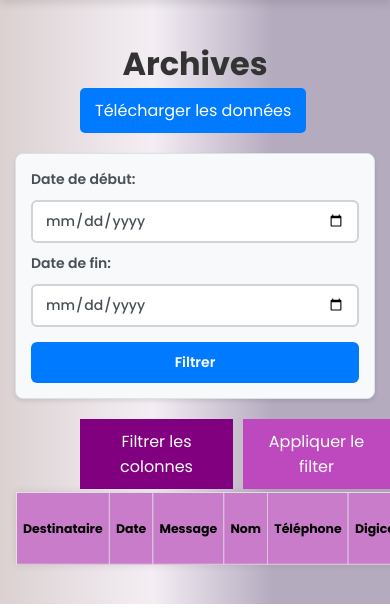
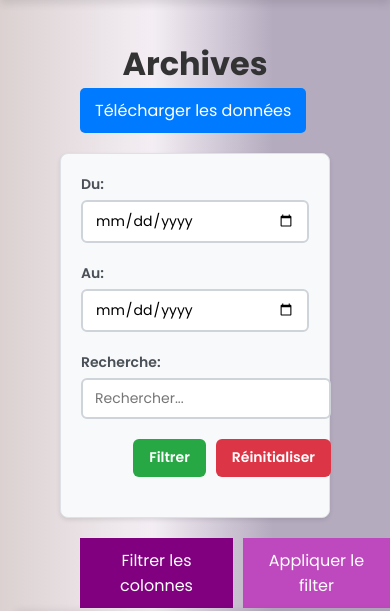
Before and after one commit to redaelkarne/acces, a Django app: page /export_archive_messages/ in a window 390 px wide; the page is wider, and only the part inside the window is pictured. Shown: the part 240-851 px from the top of that part. Run offline with Django 5.2, Linux system fonts and the light colour scheme; a user stored in the database is signed in; tables that the repository leaves empty hold one stand-in row (values such as "Sample post"); lists and menus that the app fills with data are empty; some libraries are stand-ins or nearby versions.

Commit message:
minor fixes

```diff
--- a/accesclient/static/css/stylesarch.css
+++ b/accesclient/static/css/stylesarch.css
@@ -269,15 +269,121 @@ tr:hover {
     transform: scale(0.95);
 }
 
-/* Date Filter Styles */
-.date-filter-container {
+/* Combined Filter Styles */
+.filters-row {
+    margin: 20px 0 20px 60px;
+}
+
+.combined-filter-container {
     background-color: #f8f9fa;
     border: 1px solid #dee2e6;
     border-radius: 8px;
-    padding: 15px 20px;
-    margin: 20px 0 20px 60px;
-    max-width: 600px;
+    padding: 20px;
     box-shadow: 0 2px 4px rgba(0,0,0,0.1);
+    max-width: 1000px;
+}
+
+.combined-filter-form {
+    display: flex;
+    flex-wrap: wrap;
+    gap: 20px;
+    align-items: flex-end;
+}
+
+.filter-group {
+    display: flex;
+    flex-direction: column;
+    gap: 5px;
+}
+
+.filter-group.search-group {
+    flex-grow: 1;
+    min-width: 250px;
+}
+
+.filter-label {
+    font-weight: 600;
+    color: #495057;
+    font-size: 14px;
+}
+
+.filter-input, .filter-select {
+    padding: 8px 12px;
+    border: 2px solid #ced4da;
+    border-radius: 6px;
+    font-size: 14px;
+    transition: border-color 0.3s;
+}
+
+.filter-input:focus, .filter-select:focus {
+    outline: none;
+    border-color: #80bdff;
+    box-shadow: 0 0 0 0.2rem rgba(0,123,255,.25);
+}
+
+.filter-select {
+    min-width: 200px;
+    background-color: white;
+    cursor: pointer;
+}
+
+.search-input {
+    width: 100%;
+}
+
+.filter-actions {
+    display: flex;
+    gap: 10px;
+}
+
+.filter-button {
+    padding: 8px 16px;
+    border: none;
+    border-radius: 6px;
+    font-weight: 600;
+    font-size: 14px;
+    cursor: pointer;
+    transition: background-color 0.3s;
+    color: white;
+    white-space: nowrap;
+    height: 38px; /* Match input height */
+}
+
+.search-btn {
+    background-color: #28a745;
+}
+
+.search-btn:hover {
+    background-color: #218838;
+}
+
+.reset-btn {
+    background-color: #dc3545;
+}
+
+.reset-btn:hover {
+    background-color: #c82333;
+}
+
+/* Responsive adjustments */
+@media (max-width: 992px) {
+    .combined-filter-form {
+        flex-direction: column;
+        align-items: stretch;
+    }
+
+    .filter-group {
+        width: 100%;
+    }
+
+    .filter-select, .filter-input {
+        width: 100%;
+    }
+
+    .filter-actions {
+        flex-direction: row;
+        justify-content: flex-end;
+    }
 }
 
 .date-filter-form {
@@ -287,6 +393,7 @@ tr:hover {
     flex-wrap: wrap;
     justify-content: flex-start;
     margin-bottom: 0;
+    width: 100%;
 }
 
 .date-label {
@@ -345,27 +452,38 @@ tr:hover {
     box-shadow: 0 2px 4px rgba(0,123,255,.3);
 }
 
-/* Responsive design for date filter */
-@media (max-width: 768px) {
+/* Responsive design for date filter and search */
+@media (max-width: 1200px) {
+    .filters-row {
+        flex-direction: column;
+        align-items: stretch;
+        margin-right: 60px;
+    }
+
+    .date-filter-container, .search-form {
+        max-width: none;
+        width: 100%;
+    }
+
     .date-filter-form {
         flex-direction: column;
         align-items: stretch;
         gap: 10px;
     }
 
-    .date-input {
+    .date-input, .search-input {
         min-width: auto;
         width: 100%;
     }
 
     .date-filter-container {
-        margin: 15px;
+        margin: 0;
         padding: 15px;
-        max-width: none;
     }
 
-    .date-filter-button {
+    .date-filter-button, .search-button, .reset-button {
         width: 100%;
         margin-top: 5px;
+        margin-right: 0;
     }
 }
--- a/accesclient/templates/accesclient/archive_messages.html
+++ b/accesclient/templates/accesclient/archive_messages.html
@@ -18,133 +18,71 @@
         <input type="hidden" name="start_date" value="{{ start_date }}">
         <input type="hidden" name="end_date" value="{{ end_date }}">
         <input type="hidden" name="entretien" value="{{ selected_entretien }}">
+        <input type="hidden" name="search" value="{{ search_query }}">
     </form>
 
+    <div class="filters-row">
+        <!-- Combined Filter Form -->
+        <div class="combined-filter-container">
+            <form method="GET" action="" class="combined-filter-form" id="combined-form">
+
                 {% if entretiens|length > 1 %}
-    <div class="entretien-selector">
-        <form method="GET" action="" class="entretien-form">
-            <!-- Preserve date filters -->
-            <input type="hidden" name="start_date" value="{{ start_date }}">
-            <input type="hidden" name="end_date" value="{{ end_date }}">
-
-            <label for="entretien" class="entretien-label">Sélectionner l'entretien:</label>
-            <select name="entretien" id="entretien" class="entretien-select" onchange="this.form.submit()">
-                <option value="">--Sélectionner un entretien--</option>
+                <div class="filter-group">
+                    <label for="entretien" class="filter-label">Entretien:</label>
+                    <select name="entretien" id="entretien" class="filter-select" onchange="this.form.submit()">
+                        <option value="">-- Tous --</option>
                         {% for entretien in entretiens %}
                             <option value="{{ entretien }}" {% if entretien == selected_entretien %}selected{% endif %}>{{ entretien }}</option>
                         {% endfor %}
                     </select>
-        </form>
                 </div>
                 {% endif %}
 
-    <style>
-        /* Styles copiés de stylesmesasc.css pour le sélecteur d'entretien */
-        .entretien-selector {
-            background-color: #f8f9fa;
-            border: 1px solid #dee2e6;
-            border-radius: 8px;
-            padding: 15px 20px;
-            margin: 20px 0 20px 80px;
-            max-width: 500px;
-            box-shadow: 0 2px 4px rgba(0,0,0,0.1);
-        }
+                <div class="filter-group">
+                    <label for="start_date" class="filter-label">Du:</label>
+                    <input type="date" id="start_date" name="start_date" value="{{ start_date }}" class="filter-input">
+                </div>
 
-        .entretien-form {
-            display: flex;
-            align-items: center;
-            gap: 15px;
-            flex-wrap: wrap;
-            justify-content: flex-start;
-        }
+                <div class="filter-group">
+                    <label for="end_date" class="filter-label">Au:</label>
+                    <input type="date" id="end_date" name="end_date" value="{{ end_date }}" class="filter-input">
+                </div>
 
-        .entretien-label {
-            font-weight: 600;
-            color: #495057;
-            font-size: 14px;
-            white-space: nowrap;
-        }
+                <div class="filter-group search-group">
+                    <label for="search" class="filter-label">Recherche:</label>
+                    <input type="text" id="search" name="search" value="{{ search_query }}" class="filter-input search-input" placeholder="Rechercher...">
+                </div>
 
-        .entretien-select {
-            padding: 10px 15px;
-            border: 2px solid #ced4da;
-            border-radius: 6px;
-            background-color: white;
-            color: #495057;
-            font-size: 14px;
-            font-weight: 500;
-            min-width: 200px;
-            cursor: pointer;
-            transition: all 0.3s ease;
-        }
+                <!-- Include hidden inputs for the selected columns -->
+                {% for column in selected_columns %}
+                    <input type="hidden" name="{{ column }}" value="1">
+                {% endfor %}
 
-        .entretien-select:hover {
-            border-color: #80bdff;
-            box-shadow: 0 0 0 0.2rem rgba(0,123,255,.25);
-        }
-
-        .entretien-select:focus {
-            outline: none;
-            border-color: #80bdff;
-            box-shadow: 0 0 0 0.2rem rgba(0,123,255,.25);
-        }
-
-        .entretien-select option {
-            padding: 8px;
-            background-color: white;
-            color: #495057;
-        }
-
-        .entretien-select option:hover {
-            background-color: #f8f9fa;
-        }
-
-        /* Responsive design for entretien selector */
-        @media (max-width: 768px) {
-            .entretien-form {
-                flex-direction: column;
-                align-items: stretch;
-            }
-
-            .entretien-select {
-                min-width: auto;
-                width: 100%;
-            }
-
-            .entretien-selector {
-                margin: 15px;
-                padding: 15px;
-            }
-        }
-    </style>
-
-    {% if filter_values|length > 1 %}
-    <form method="GET" action="">
-        <label for="filter_value">Select Nature de l'appel:</label>
-        <select name="Nature_de_l_appel" id="filter_value" onchange="this.form.submit()">
-            <option value="">--Select Nature de l'appel--</option>
-            {% for value in filter_values %}
-                <option value="{{ value }}" {% if value == selected_value %}selected{% endif %}>{{ value }}</option>
-            {% endfor %}
-        </select>
-    </form>
-    {% endif %}
-
-    <!-- Date Range Filter -->
-    <div class="date-filter-container">
-        <form method="GET" action="" class="date-filter-form">
-            <!-- Preserve entretien filter -->
-            <input type="hidden" name="entretien" value="{{ selected_entretien }}">
-
-            <label for="start_date" class="date-label">Date de début:</label>
-            <input type="date" id="start_date" name="start_date" value="{{ start_date }}" class="date-input">
-
-            <label for="end_date" class="date-label">Date de fin:</label>
-            <input type="date" id="end_date" name="end_date" value="{{ end_date }}" class="date-input">
-
-            <button type="submit" class="date-filter-button">Filtrer</button>
+                <div class="filter-actions">
+                    <button type="submit" class="filter-button search-btn">Filtrer</button>
+                    <button type="button" class="filter-button reset-btn" onclick="resetFilters()">Réinitialiser</button>
+                </div>
             </form>
         </div>
+    </div>
+
+    <script>
+        function resetFilters() {
+            document.getElementById('search').value = '';
+            // Reset dates if needed, or just search
+            // document.getElementById('start_date').value = '';
+            // document.getElementById('end_date').value = '';
+            // document.getElementById('entretien').selectedIndex = 0;
+
+            // Submit with empty search
+            const form = document.getElementById('combined-form');
+            const searchInput = document.getElementById('search');
+            searchInput.value = '';
+            form.submit();
+        }
+    </script>
+
+
 
 
     <!-- Dynamic Filter Dropdown -->
--- a/accesclient/views/astreinte_views.py
+++ b/accesclient/views/astreinte_views.py
@@ -109,8 +109,9 @@ def view_astreintes(request):
     # Check if user is applying any specific search or date filter
     has_search_filter = bool(search_query)
     has_date_filter = bool(filter_date)
+    view_all = request.GET.get('view_all') == 'true'
 
-    if not has_search_filter and not has_date_filter:
+    if not has_search_filter and not has_date_filter and not view_all:
         # Default view: Show currently active astreintes (by day and hour)
         now = timezone.now()
         filters &= Q(date_debut__lte=now) & Q(date_fin__gte=now)
@@ -150,6 +151,7 @@ def view_astreintes(request):
         'filter_date': filter_date,
         'selected_entretien': selected_entretien,
         'available_entretiens': available_entretiens,
+        'view_all': view_all,
     })
 
 
--- a/accesclient/views/messages_views.py
+++ b/accesclient/views/messages_views.py
@@ -193,6 +193,15 @@ class ArchiveMessagesView(LoginRequiredMixin, View):
             if selected_entretien and messages_list:
                 messages_list = messages_list.filter(entretien=selected_entretien)
 
+        # Search functionality
+        search_query = request.GET.get('search', '')
+        if search_query and messages_list:
+            search_filter = Q()
+            for field in ArchiveMessagesAscenseurs._meta.fields:
+                # Use icontains for all fields
+                search_filter |= Q(**{f"{field.name}__icontains": search_query})
+            messages_list = messages_list.filter(search_filter)
+
         # Pagination
         paginator = Paginator(messages_list, 150)  # Show 150 messages per page
         page_number = request.GET.get('page')
@@ -243,6 +252,7 @@ class ArchiveMessagesView(LoginRequiredMixin, View):
             'end_date': end_date_str,
             'entretiens': entretiens,
             'selected_entretien': selected_entretien,
+            'search_query': search_query,
         })
 
     def export_to_csv(self, messages_list, selected_columns):
```
Also changed, not shown: accesclient/templates/Astreinte/astreinte_form.html (+42 -16 lines), accesclient/templates/Astreinte/view_astreintes.html (+13 -8 lines). Lines whose indentation alone changed are shown as unchanged.
